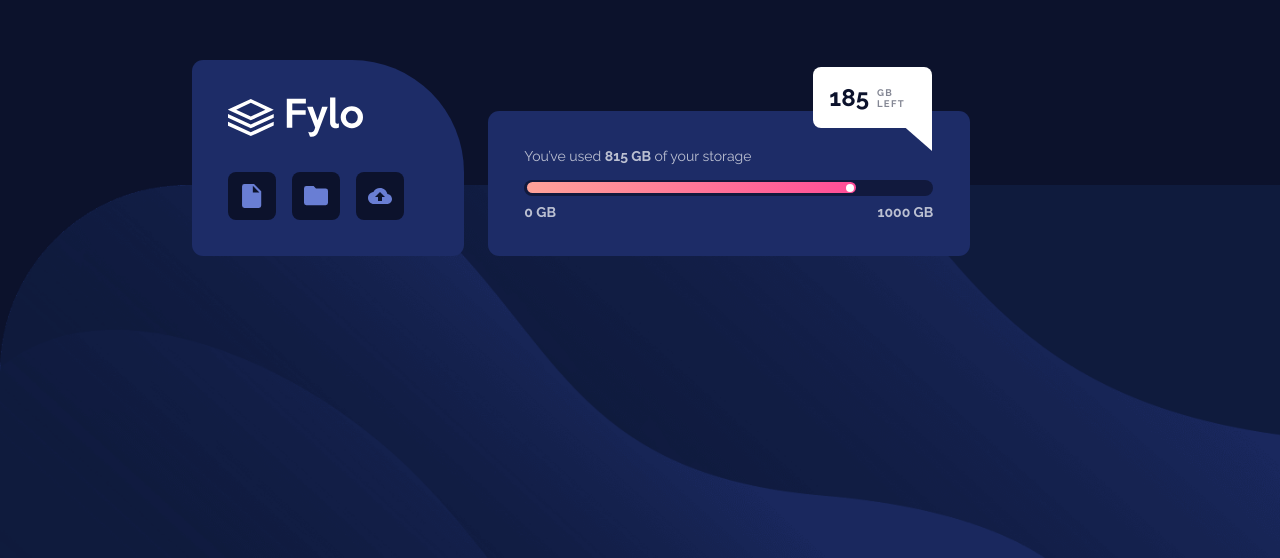
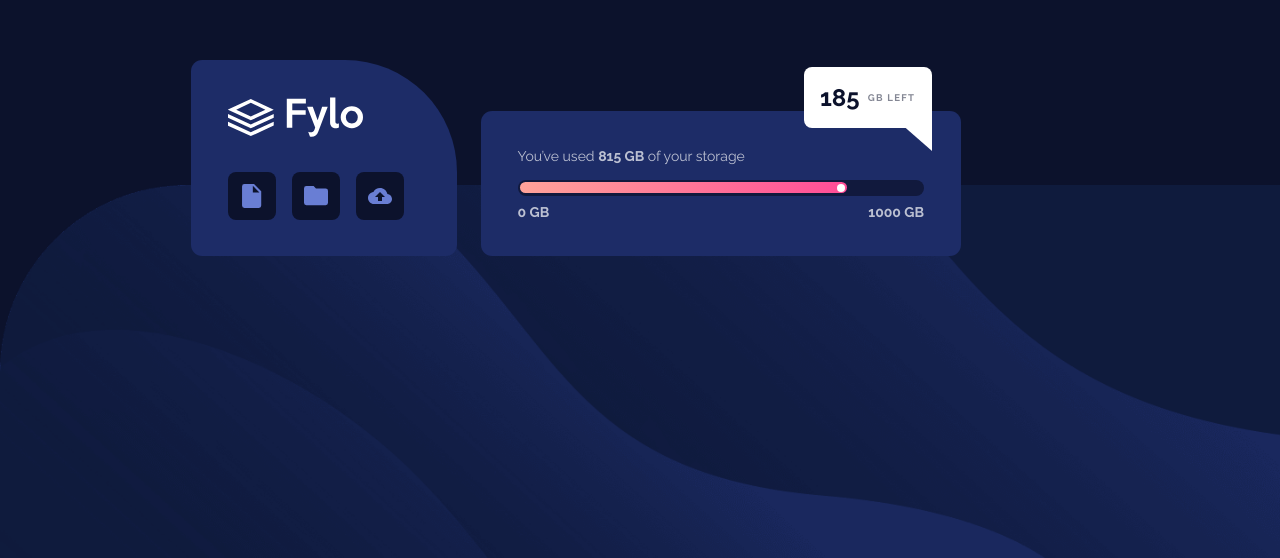
Before and after one commit to Elvis-LR/Fylo-data-storage-component, a plain HTML site: page index.html in a window 1280 px wide. Shown: the part 242-800 px from the top of the page. Drawn offline with Linux system fonts and the light colour scheme.

Commit message:
finished

```diff
--- a/styles/style.css
+++ b/styles/style.css
@@ -134,19 +134,6 @@ span {
   border-radius: 50%;
   margin: 0.1rem;
 }
-/* progress {
-  border: 0;
-  background: rgb(12, 18, 44, 0.5);
-  border-radius: 1rem;
-  padding: 0.3rem;
-  width: 100%;
-  margin-top: 1rem;
-}
-
-::-moz-progress-bar {
-  border-radius: 1rem;
-  background: linear-gradient(to right, rgb(255, 163, 153), rgb(255, 77, 151));
-} */
 .range {
   display: flex;
   justify-content: space-between;
@@ -203,7 +190,7 @@ span {
   .storage-left {
     top: -8rem;
     left: -9.8rem;
-    min-width: 7.4rem;
+    min-width: 8rem;
   }
   .storage-left::after {
     content: "";
@@ -213,6 +200,6 @@ span {
     border-left: 40px solid transparent;
     border-top: 35px solid hsl(0, 0%, 100%);
     top: 80%;
-    left: 66.5%;
+    left: 69%;
   }
 }
```
Also changed, not shown: index.html (+0 -1 lines), desktop.jpg (added), mobile.jpg (added), 1 other file.
